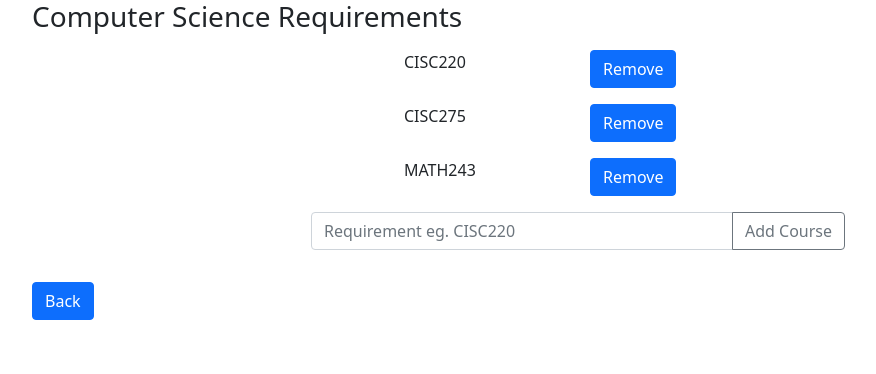
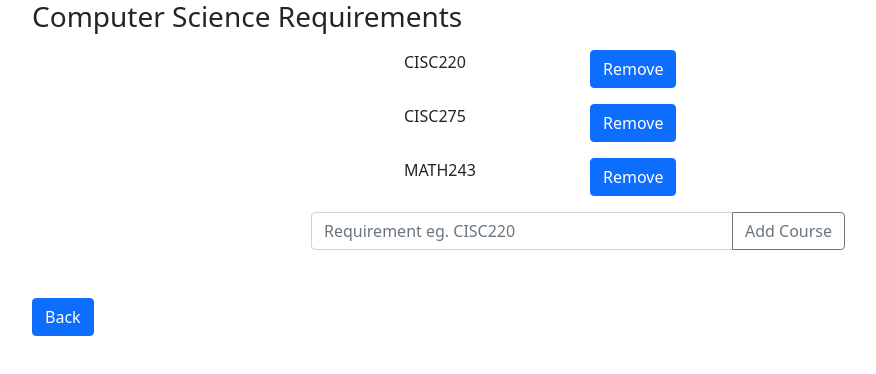
Before and after one commit to perezmas/scheduler, a React (Create React App) app: page /#/Requirements in a window 1280 px wide. Shown: the top 374 px of the page, without its empty margins (62-938 px from the left). Built offline with nearby package versions, Linux system fonts and the light colour scheme.

Commit message:
fix styling issue button and logical error

```diff
--- a/src/components/Requirements.tsx
+++ b/src/components/Requirements.tsx
@@ -23,7 +23,7 @@ const Requirements: FC<RequirementsProps> = (props): JSX.Element => {
         onAddRequirement(newRequirement);
     };
     return (
-        <Container flex-column-reverse>
+        <Container className="flex-column-reverse">
             <h3>Computer Science Requirements</h3>
             {requirements.map((requirement) => (
                 <Row
@@ -45,7 +45,6 @@ const Requirements: FC<RequirementsProps> = (props): JSX.Element => {
                 </Row>
             ))}
             <Row className="justify-content-md-center my-3">
-                {requirements.map}
                 <InputGroup className="mb-3" style={{ width: "50%" }}>
                     <FormControl
                         placeholder="Requirement eg. CISC220"
@@ -67,7 +66,7 @@ const Requirements: FC<RequirementsProps> = (props): JSX.Element => {
                 </InputGroup>
             </Row>
             <Link to="/">
-                <Button>Back</Button>
+                <Button className="my-3">Back</Button>
             </Link>
         </Container>
     );
--- a/src/components/Scheduler.tsx
+++ b/src/components/Scheduler.tsx
@@ -155,7 +155,7 @@ export function Scheduler(props: SchedulerProps): JSX.Element {
                         +
                     </button>
                 </div>
-                Here are courses
+                {/* Here are courses
                 {Array.from(courses.courseList.values()).map(
                     (course: CourseProps) => {
                         return (
@@ -164,7 +164,7 @@ export function Scheduler(props: SchedulerProps): JSX.Element {
                             </div>
                         );
                     }
-                )}
+                )} */}
                 <Table>
                     <thead>
                         <tr>
```
Also changed, not shown: src/App.tsx (+4 -4 lines).
